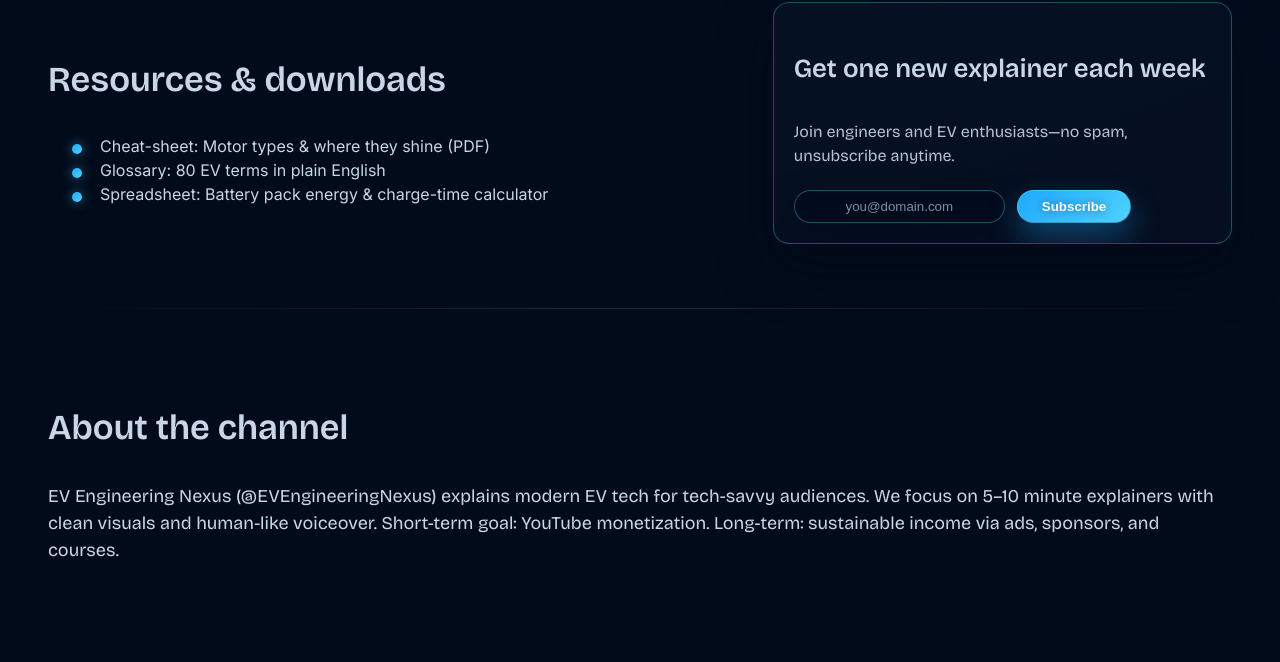
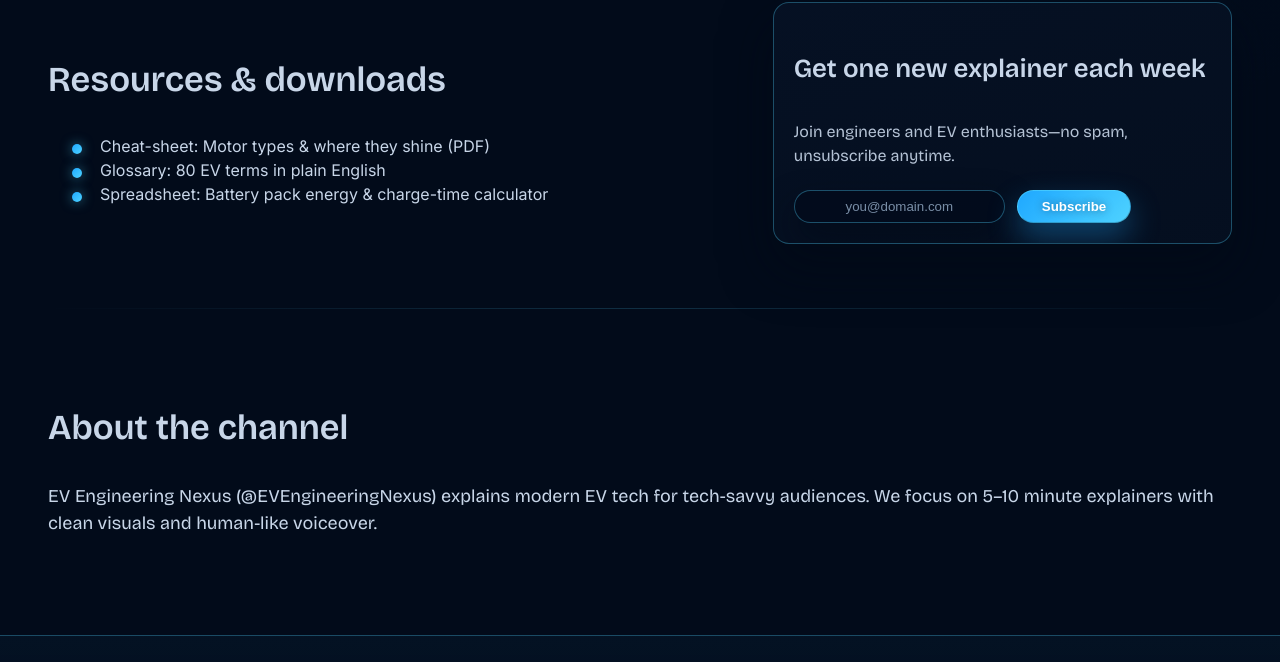
Before and after one commit to akirashiguemoto/evengineeringnexus, a React app: page index.html in a window 1280 px wide. Shown: the part 3895-4557 px from the top of the page. Built offline with nearby package versions, Linux system fonts and the light colour scheme.

Commit message:
Update index.html

```diff
--- a/index.html
+++ b/index.html
@@ -774,7 +774,7 @@
   <section id="about">
     <div class="container">
       <h2 class="thq-heading-2">About the channel</h2>
-      <p class="thq-body-large">EV Engineering Nexus (@EVEngineeringNexus) explains modern EV tech for tech-savvy audiences. We focus on 5–10 minute explainers with clean visuals and human-like voiceover. Short-term goal: YouTube monetization. Long-term: sustainable income via ads, sponsors, and courses.</p>
+      <p class="thq-body-large">EV Engineering Nexus (@EVEngineeringNexus) explains modern EV tech for tech-savvy audiences. We focus on 5–10 minute explainers with clean visuals and human-like voiceover.</p>
     </div>
   </section>
 
```
